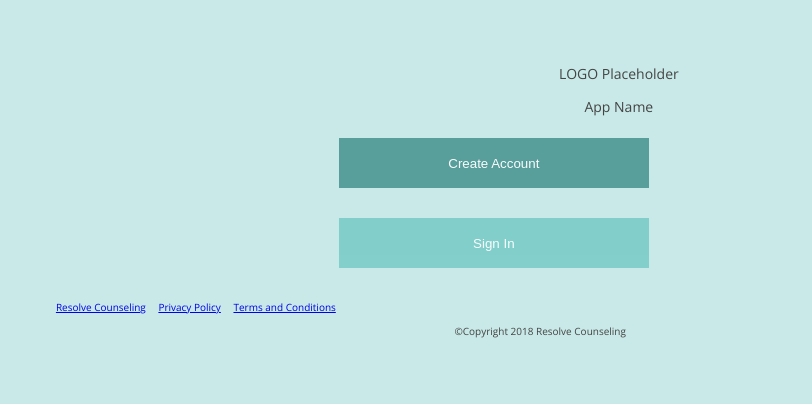
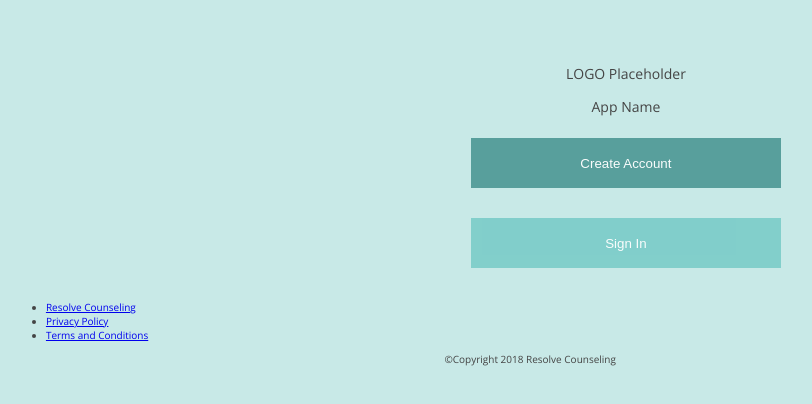
Before and after one commit to bryanspearman/SERF-Board, a website: page public/index.html in a window 1280 px wide. Shown: the whole page, without its empty margins (27-839 px from the left). Drawn offline with nearby package versions, Linux system fonts and the light colour scheme.

Commit message:
css html updates

```diff
--- a/public/index.html
+++ b/public/index.html
@@ -17,10 +17,10 @@
 </head>
 
 <body>
-    <main role="main" class="landingPage">
+    <main role="main">
         <div class="row">
             <div class="col-12">
-                <section role="region">
+                <section role="region" class="landingPage">
                     <header role="banner" class="center">
                         <p>LOGO Placeholder</p>
                         <p>App Name</p>
@@ -42,7 +42,8 @@
 
     <footer role="contentinfo">
         <div class="row">
-            <div class="col-6 business_links">
+            <div class="col-6">
+                <div class="bussiness_links">
                     <ul>
                         <li>
                             <a href="#">Resolve Counseling</a>
@@ -55,8 +56,11 @@
                         </li>
                     </ul>
                 </div>
-            <div class="col-6 copyright">
+            </div>
+            <div class="col-6">
+                <div class="copyright">
                     <span>&copy;Copyright 2018 Resolve Counseling</span>
+                </div>
             </div>
         </div>
     </footer>
--- a/public/main.css
+++ b/public/main.css
@@ -87,15 +87,9 @@ main {
     font-size: 14px;
   }
   .landingPage {
-    position: relative;
     padding-top: 50px;
     margin: 0 auto;
     width: 600px;
-  }
-
-  .center {
-    margin: 0 auto;
-    width: 300px;
     text-align: center;
   }
 
@@ -223,9 +217,6 @@ main {
 
   footer {
     font-size: 10px;
-    width: 100%;
-    margin: 0 auto;
-    position: relative;
   }
 
   .business_links ul li {
```
Lines whose indentation alone changed are shown as unchanged.
